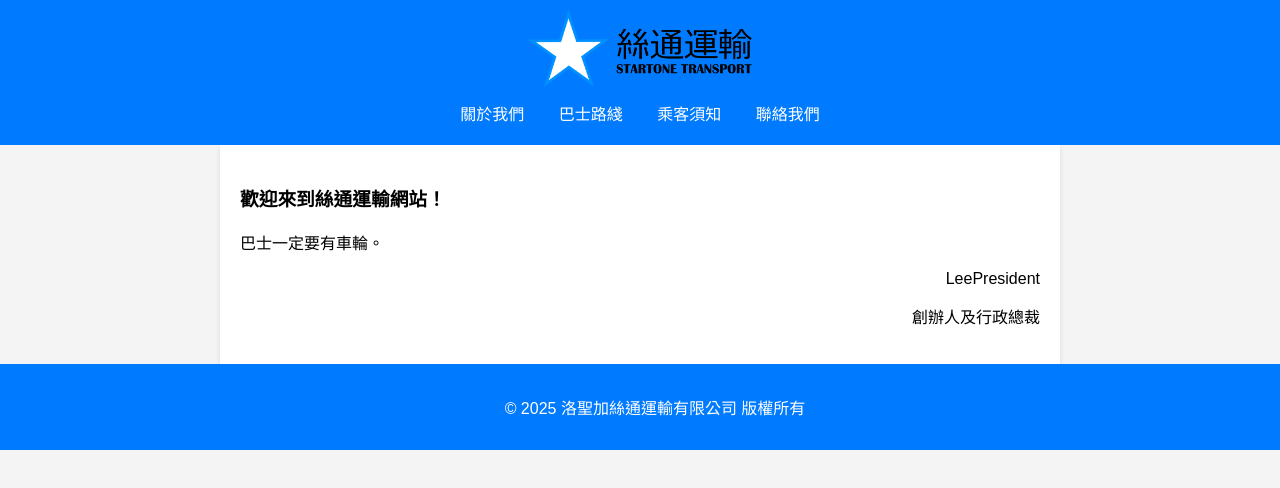
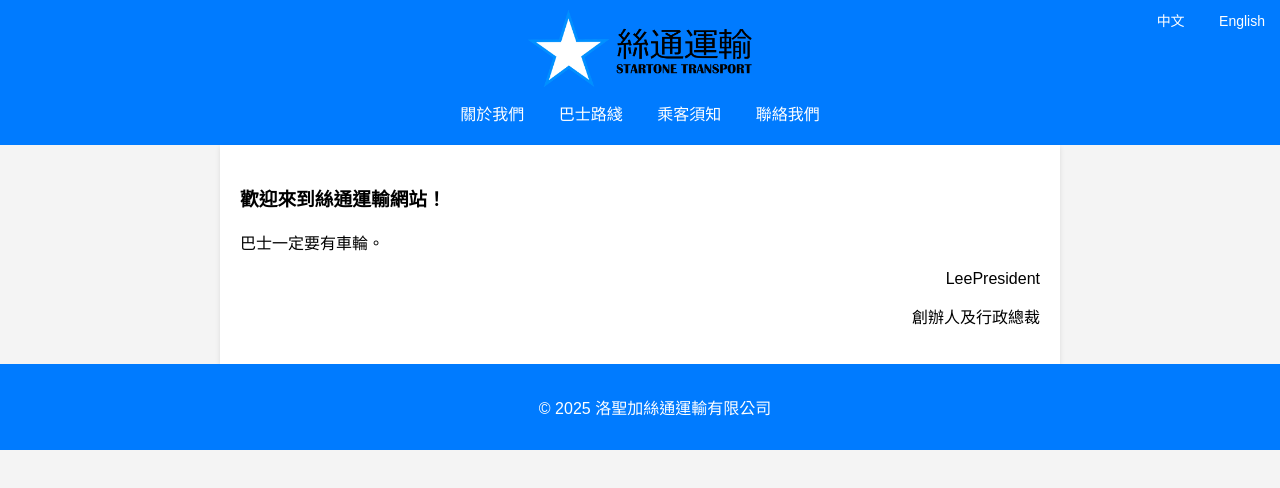
Before and after one commit to LeePresident/LeePresident.github.io, a plain HTML site: page index.html in a window 1280 px wide. Shown: the top 488 px of the page. Drawn offline with Linux system fonts and the light colour scheme.

Commit message:
Add English version for part of the website

```diff
--- a/index.html
+++ b/index.html
@@ -4,6 +4,7 @@
     <meta charset="UTF-8">
     <meta name="viewport" content="width=device-width, initial-scale=1.0">
     <title>絲通運輸 | StarTone Transport</title>
+    <script src="language.js" defer></script>
     <link rel="icon" type="image/x-icon" href="STT_logo_min.png">
     <style>
         body {
@@ -42,6 +43,20 @@
             bottom: 0;
             width: 100%;
         }
+        .lang-btn {
+            padding: 5px 10px;
+            font-size: 14px;
+            border: none;
+            background-color: transparent;
+            color: white;
+            cursor: pointer;
+            border-radius: 5px;
+            margin: 5px;
+        }
+
+        .lang-btn:hover {
+            background-color: rgba(0, 0, 0, 0.1);
+        }
         @media (max-width: 600px) {
             nav {
                 display: block;
@@ -55,28 +70,30 @@
     </style>
 </head>
 <body>
-
     <header>
         <a href="index.html" style="text-decoration: none;">
             <img src="STT_logo_long.png" alt="絲通運輸" style="width: 18%; height: 18%;">
         </a>
+        <div style="position: absolute; top: 0; right: 0;">
+            <button id="zh" class="lang-btn active" style="margin: 5px;">中文</button>
+            <button id="en" class="lang-btn" style="margin: 5px;">English</button>
+        </div>
         <nav>
-        <a href="about.html">關於我們</a>
-        <a href="routes.html">巴士路綫</a>
-        <a href="notice.html">乘客須知</a>
-        <a href="contact.html">聯絡我們</a>
+            <a id="nav-about" href="about.html" data-lang-key="about">關於我們</a>
+            <a id="nav-routes" href="routes.html" data-lang-key="routes">巴士路綫</a>
+            <a id="nav-notice" href="notice.html" data-lang-key="notice">乘客須知</a>
+            <a id="nav-contact" href="contact.html" data-lang-key="contact">聯絡我們</a>
         </nav>
     </header>
 
     <div class="container">
-    <h3>歡迎來到絲通運輸網站！</h3>
-    <p>巴士一定要有車輪。</p>
-    <p style="text-align: right;">LeePresident</p>
-    <p style="text-align: right;">創辦人及行政總裁</p>
+        <h3 data-lang-key="welcome">歡迎來到絲通運輸網站！</h3>
+        <p data-lang-key="wheels">巴士一定要有車輪。</p>
+        <p style="text-align: right;" data-lang-key="name">LeePresident</p>
+        <p style="text-align: right;" data-lang-key="founder">創辦人及行政總裁</p>
     </div>
-
-<footer>
-    <p>© 2025 洛聖加絲通運輸有限公司 版權所有</p>
+    <footer class="footer">
+        <p data-lang-key="copyright">© 2025 洛聖加絲通運輸有限公司</p>
     </footer>
 
 </body>
--- /dev/null
+++ b/language.js
@@ -0,0 +1,68 @@
+// Translations for each language
+const translations = {
+    zh: {
+        nav: {
+            about: "關於我們",
+            routes: "巴士路綫",
+            notice: "乘客須知",
+            contact: "聯絡我們"
+        },
+        welcome: "歡迎來到絲通運輸網站！",
+        wheels: "巴士一定要有車輪。",
+        founder: "創辦人及行政總裁",
+        name: "LeePresident",
+        copyright: "© 2025 洛聖加絲通運輸有限公司",
+        about_title: "關於我們",
+        about_desc_line1: "洛聖加絲通運輸有限公司（絲巴）於2020年7月17日成立，其後於2021年4月8日成為洛聖加巴士公司聯會成員，正式開展專營巴士業務。",
+        about_desc_line2: "絲巴致力提供安全、可靠的巴士服務，為洛聖加注入動力。絲巴目前在洛聖加經營22條路綫，來往市中心、沙花、二十二以及其他地區。未來會隨着城市發展而擴展網絡，方便更多乘客。",
+        our_services: "我們的服務",
+        fran_bus: "專營巴士服務",
+        non_fran_bus: "非專營巴士服務"
+    },
+    en: {
+        nav: {
+            about: "About Us",
+            routes: "Bus Routes",
+            notice: "Passenger Notice",
+            contact: "Contact Us"
+        },
+        welcome: "Welcome to StarTone Transport!",
+        wheels: "Buses must have wheels.",
+        founder: "Founder and CEO",
+        name: "LeePresident",
+        copyright: "© 2025 Los Sengas StarTone Transportation Corporations.",
+        about_title: "About Us",
+        about_desc_line1: "Los Sengas StarTone Transportation Corporations (STT) was established on 17 July 2020 and officially launched the franchised bus services after joining the United Council of Bus Companies in Los Sengas (LSUCBC) on 8 April 2021.",
+        about_desc_line2: "STT is committed to providing safe and reliable bus services, energizing Los Sengas. STT currently operates 22 routes across the city, connecting Downtown, Sava, Twenty-second, and other districts. As the city grows, STT will continue to expand the network to better serve more passengers.",
+        our_services: "Our Services",
+        fran_bus: "Franchised Bus Services",
+        non_fran_bus: "Non-franchised Bus Services"
+    }
+};
+
+// Function to switch language
+function switchLanguage(language) {
+    // Update content dynamically based on the language
+    const elements = document.querySelectorAll('[data-lang-key]');
+    elements.forEach(element => {
+        const key = element.getAttribute('data-lang-key');
+        element.textContent = translations[language][key] || translations[language].nav[key];
+    });
+}
+
+// Initialize language on page load
+document.addEventListener('DOMContentLoaded', () => {
+const savedLanguage = localStorage.getItem('language') || 'zh'; // Default to 'zh' if no language is saved
+switchLanguage(savedLanguage); // Apply the saved language
+});
+
+// Event listeners for language buttons
+document.getElementById('zh').addEventListener('click', () => {
+switchLanguage('zh');
+localStorage.setItem('language', 'zh'); // Save the selected language
+});
+
+document.getElementById('en').addEventListener('click', () => {
+switchLanguage('en');
+localStorage.setItem('language', 'en'); // Save the selected language
+});
```
Also changed, not shown: about.html (+30 -11 lines), contact.html (+24 -5 lines), notice.html (+24 -5 lines), routes.html (+24 -5 lines). Lines whose indentation alone changed are shown as unchanged.
